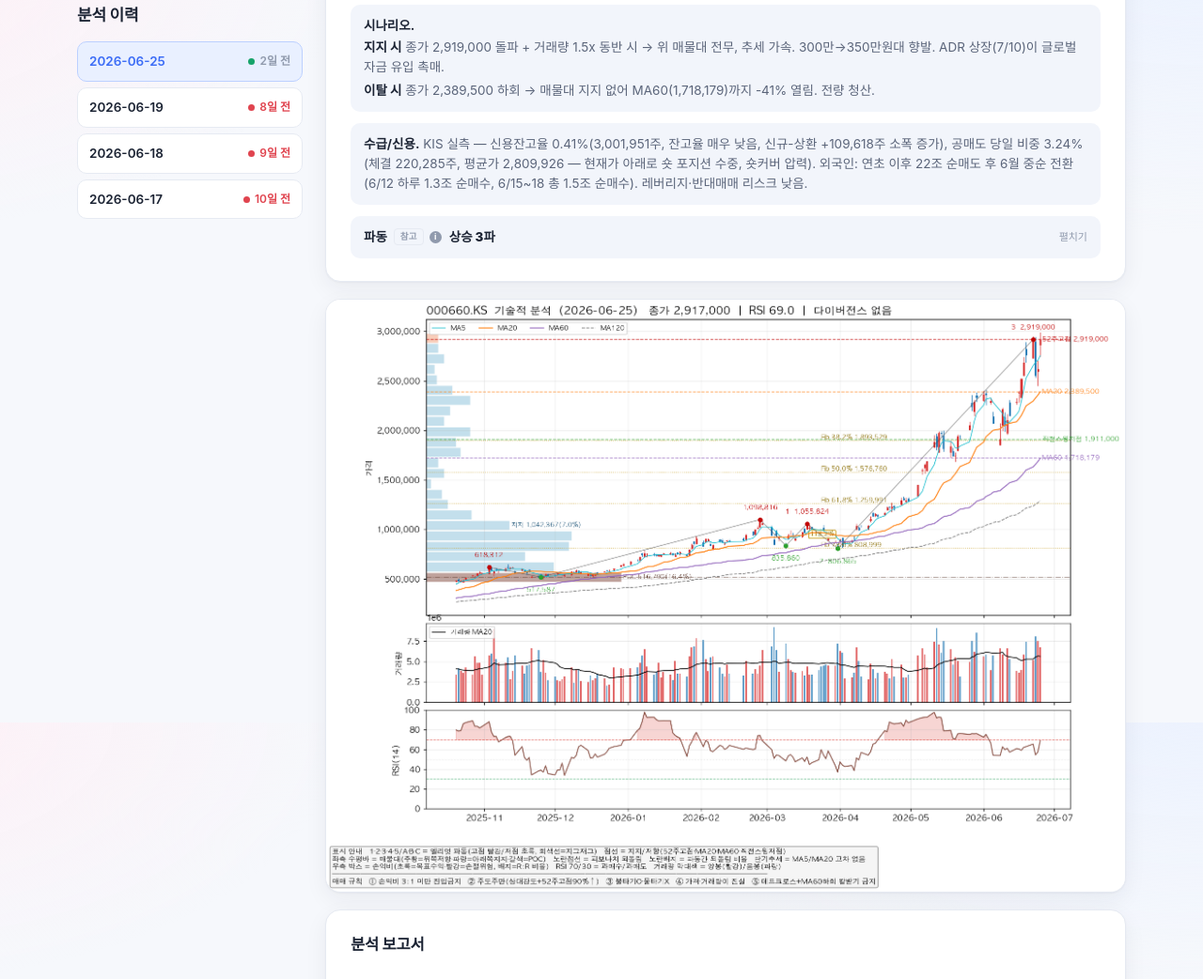
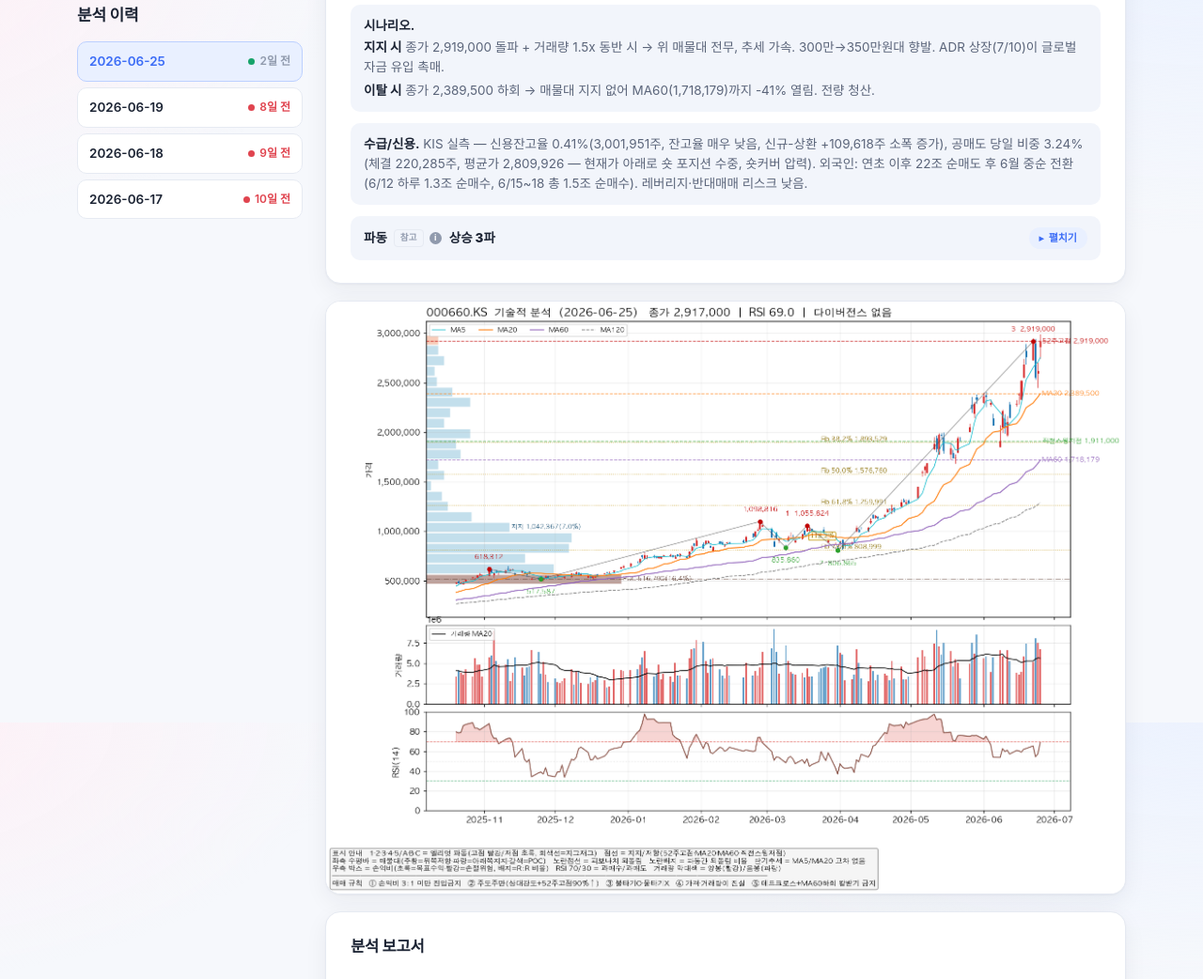
Before and after one commit to mafleur/market-analysis, a plain HTML site: page stocks.html in a window 1280 px wide. Shown: the part 831-1873 px from the top of the page at 94% size. Drawn offline with Linux system fonts and the light colour scheme.

Commit message:
update dashboard 2026-06-27 23:43

```diff
--- a/assets/css/style.css
+++ b/assets/css/style.css
@@ -307,8 +307,12 @@ a.card:hover { transform: translateY(-3px); box-shadow: var(--shadow-lg); }
 }
 .wave-callout > summary::-webkit-details-marker { display: none; }
 .wave-callout > summary > .wave-more {
-  margin-left: auto; font-size: 11px; color: var(--text-3);
+  margin-left: auto; font-size: 11px; font-weight: 700; color: var(--brand);
+  background: var(--brand-soft); border-radius: 999px; padding: 3px 11px;
+  display: inline-flex; align-items: center; gap: 5px; white-space: nowrap;
 }
+.wave-callout > summary > .wave-more::before { content: "▸"; font-size: 10px; }
+.wave-callout[open] > summary > .wave-more::before { content: "▾"; }
 .wave-callout > summary > .wave-more::after { content: "펼치기"; }
 .wave-callout[open] > summary > .wave-more::after { content: "접기"; }
 .wave-callout > .wave-seq,
```
